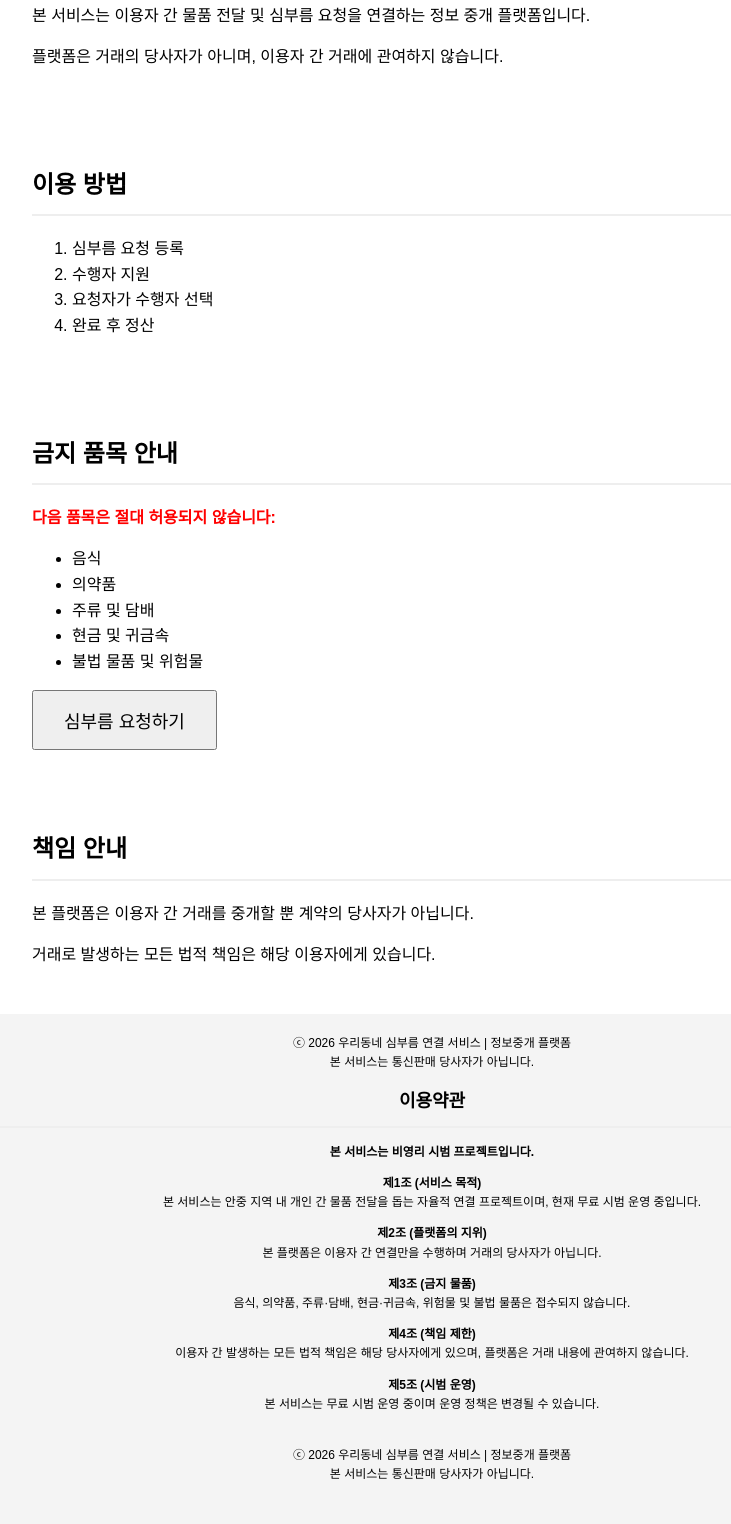
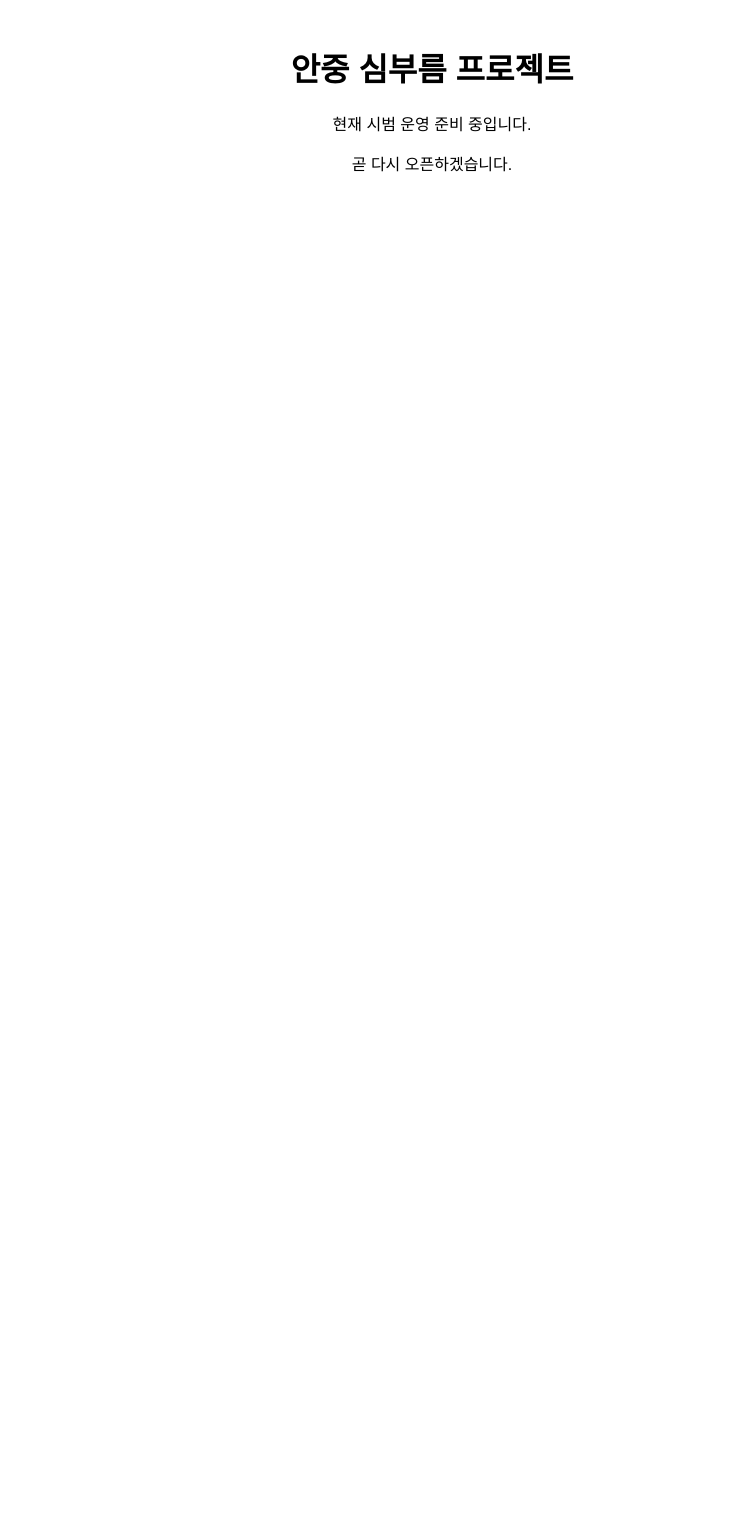
Before and after one commit to delivery8396/delivery8396.github.io, a plain HTML site: page index.html in a window 1280 px wide. Shown: the part 293-1817 px from the top of the page, without its empty margins (208-939 px from the left). After the commit the page ends 800 px from the top, so only its background shows below. Drawn offline with Linux system fonts and the light colour scheme.

Commit message:
Update index.html

```diff
--- a/index.html
+++ b/index.html
@@ -2,103 +2,25 @@
 <html lang="ko">
 <head>
   <meta charset="UTF-8">
-  <title>동네 심부름 중개 플랫폼</title>
+  <title>안중 심부름 프로젝트</title>
   <meta name="viewport" content="width=device-width, initial-scale=1.0">
   <style>
-    body { font-family: Arial, sans-serif; margin: 0; padding: 0; line-height: 1.6; }
-    header { background: #2c3e50; color: white; padding: 20px; text-align: center; }
-    section { padding: 30px; max-width: 800px; margin: auto; }
-    h2 { border-bottom: 2px solid #eee; padding-bottom: 10px; }
-    .btn {
-      display: inline-block;
-      padding: 12px 20px;
-      background: #3498db;
-      color: white;
-      text-decoration: none;
-      border-radius: 5px;
-      margin-top: 15px;
+    body {
+      font-family: Arial, sans-serif;
+      display: flex;
+      justify-content: center;
+      align-items: center;
+      height: 100vh;
+      margin: 0;
+      text-align: center;
     }
-    .warning { color: red; font-weight: bold; }
-    footer { background: #f4f4f4; padding: 20px; font-size: 12px; text-align: center; }
   </style>
 </head>
 <body>
-
-<header>
-  <h1>우리동네 심부름 연결 서비스</h1>
-  <p>개인 간 물품 전달 및 심부름 요청을 연결하는 정보 중개 플랫폼</p>
-</header>
-
-<section>
-  <h2>서비스 소개</h2>
-  <p>본 서비스는 이용자 간 물품 전달 및 심부름 요청을 연결하는 정보 중개 플랫폼입니다.</p>
-  <p>플랫폼은 거래의 당사자가 아니며, 이용자 간 거래에 관여하지 않습니다.</p>
-</section>
-
-<section>
-  <h2>이용 방법</h2>
-  <ol>
-    <li>심부름 요청 등록</li>
-    <li>수행자 지원</li>
-    <li>요청자가 수행자 선택</li>
-    <li>완료 후 정산</li>
-  </ol>
-</section>
-
-<section>
-  <h2>금지 품목 안내</h2>
-  <p class="warning">다음 품목은 절대 허용되지 않습니다:</p>
-  <ul>
-    <li>음식</li>
-    <li>의약품</li>
-    <li>주류 및 담배</li>
-    <li>현금 및 귀금속</li>
-    <li>불법 물품 및 위험물</li>
-  </ul>
-
-  <a href="https://docs.google.com/forms/d/e/1FAIpQLSezyXWNqagnWrqLDBfgNMyyzB1l3NmUYocjZkB_YDgI0_wpAg/viewform?usp=publish-editor" target="_blank">
-    <button style="padding:15px 30px; font-size:18px;">
-        심부름 요청하기
-    </button>
-</a>
-
-</section>
-
-<section>
-  <h2>책임 안내</h2>
-  <p>본 플랫폼은 이용자 간 거래를 중개할 뿐 계약의 당사자가 아닙니다.</p>
-  <p>거래로 발생하는 모든 법적 책임은 해당 이용자에게 있습니다.</p>
-</section>
-
-<footer>
-  ⓒ 2026 우리동네 심부름 연결 서비스 | 정보중개 플랫폼<br>
-  본 서비스는 통신판매 당사자가 아닙니다.
- <h2>이용약관</h2>
-
-  <p><strong>본 서비스는 비영리 시범 프로젝트입니다.</strong></p>
-
-  <p><strong>제1조 (서비스 목적)</strong><br>
-  본 서비스는 안중 지역 내 개인 간 물품 전달을 돕는 자율적 연결 프로젝트이며,
-  현재 무료 시범 운영 중입니다.</p>
-
-  <p><strong>제2조 (플랫폼의 지위)</strong><br>
-  본 플랫폼은 이용자 간 연결만을 수행하며 거래의 당사자가 아닙니다.</p>
-
-  <p><strong>제3조 (금지 물품)</strong><br>
-  음식, 의약품, 주류·담배, 현금·귀금속, 위험물 및 불법 물품은 접수되지 않습니다.</p>
-
-  <p><strong>제4조 (책임 제한)</strong><br>
-  이용자 간 발생하는 모든 법적 책임은 해당 당사자에게 있으며,
-  플랫폼은 거래 내용에 관여하지 않습니다.</p>
-
-  <p><strong>제5조 (시범 운영)</strong><br>
-  본 서비스는 무료 시범 운영 중이며 운영 정책은 변경될 수 있습니다.</p>
-</section>
-
-<footer>
-  ⓒ 2026 우리동네 심부름 연결 서비스 | 정보중개 플랫폼<br>
-  본 서비스는 통신판매 당사자가 아닙니다.
-</footer>
+  <div>
+    <h1>안중 심부름 프로젝트</h1>
+    <p>현재 시범 운영 준비 중입니다.</p>
+    <p>곧 다시 오픈하겠습니다.</p>
+  </div>
 </body>
-
 </html>
```
